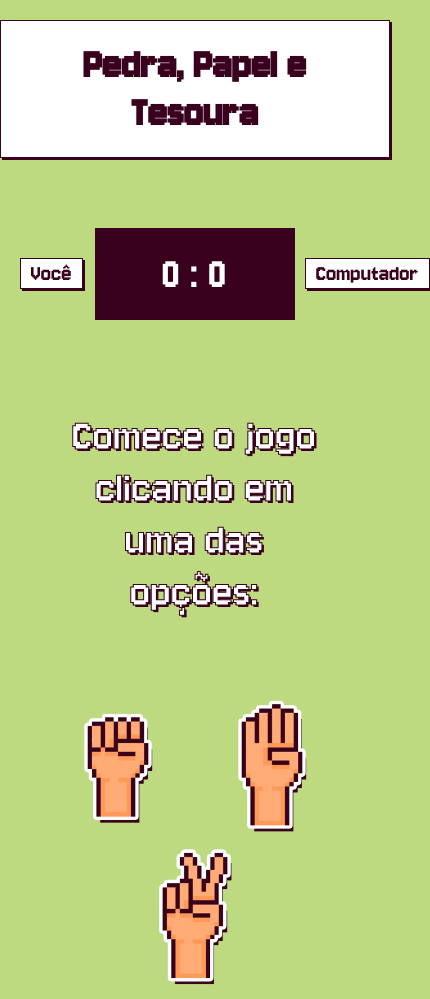
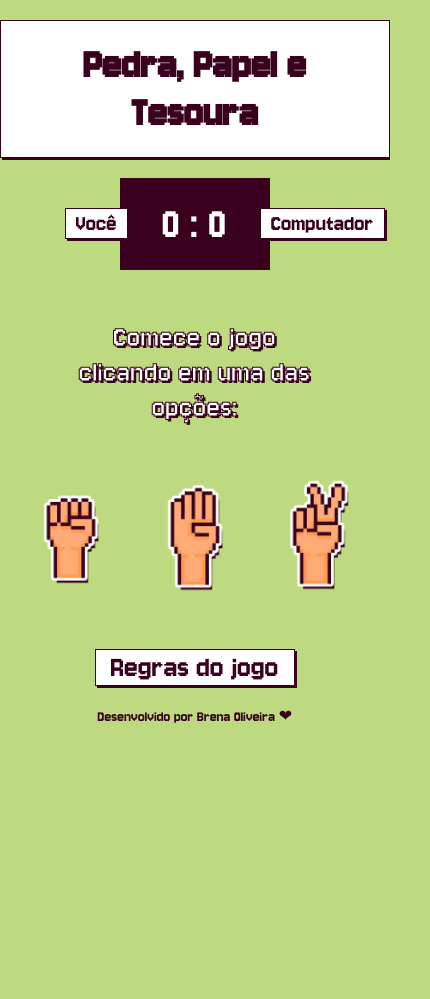
Before and after one commit to BrenaOlive/pedra-papel-tesoura, a plain HTML site: page index.html in a window 390 px wide. Shown: the top 999 px of the page, 430 px wide, since content can reach past the window. After the commit the page ends 844 px from the top, so only its background shows below. Drawn offline with Linux system fonts and the light colour scheme.

Commit message:
Atualização mobile

```diff
--- a/app.js
+++ b/app.js
@@ -41,7 +41,7 @@ function ganhou(escolhaUsuario, pcEscolha){
   scoreUsuario++;
   scoreUsuario_span.innerText = scoreUsuario;
   scoreComputador_span.innerText = scoreComputador;
-  resultado.style.color = "green";
+  resultado.style.color = "#26d965";
   resultado.innerText = converterTexto(escolhaUsuario) + " ganha de " + converterTexto(pcEscolha) + ". Você ganhou!"
 }
 
@@ -49,14 +49,14 @@ function perdeu(escolhaUsuario, pcEscolha){
   scoreComputador++;
   scoreComputador_span.innerText = scoreComputador;
   scoreUsuario_span.innerText = scoreUsuario;
-  resultado.style.color = "red";
+  resultado.style.color = "#d92c26";
   resultado.innerText = converterTexto(escolhaUsuario) + " perde de " + converterTexto(pcEscolha) + ". Você perdeu!"
 }
 
 function empate(escolhaUsuario, pcEscolha){
   scoreComputador_span.innerText = scoreComputador;
   scoreUsuario_span.innerText = scoreUsuario;
-  resultado.style.color = "yellow";
+  resultado.style.color = "#e3aa31";
   resultado.innerText = converterTexto(escolhaUsuario) + " é igual a " + converterTexto(pcEscolha) + ". Empate!"
 }
 
--- a/style.css
+++ b/style.css
@@ -30,7 +30,8 @@ header > h1 {
 .pontuacao-usuario {
   padding: 20px;
   margin: 70px auto;
-  width: 200px;
+  width: 100%;
+  max-width: 200px;
   background: #39011e;
   color: #fff ;
   font-size: 3rem;
@@ -91,13 +92,13 @@ header > h1 {
 #user-label {
   position: absolute;
   top: 30px;
-  left: -75px;
+  left: -55px;
 }
 
 #pc-label {
   position: absolute;
   top: 30px;
-  right: -135px;
+  right: -115px;
 }
 
 #messagem {
@@ -162,7 +163,7 @@ header > h1 {
 }
 
 .fechar:hover {
-  color:red;
+  color:#d92c26;
 }
 
 .footer {
@@ -268,7 +269,18 @@ header > h1 {
   font-size: 2.8rem;
   color: #39011e;
 }
+
+.resultado > p {
+  font-size: 2rem;
+  margin: -20px 0;
+}
+
+.pontuacao-usuario {
+  margin: 0px 120px;
+  width: 100%;
+  max-width: 150px;
+}
   .escolha > img {
-    max-width: 150px;
+    max-width: 120px;
   }
 }
```
